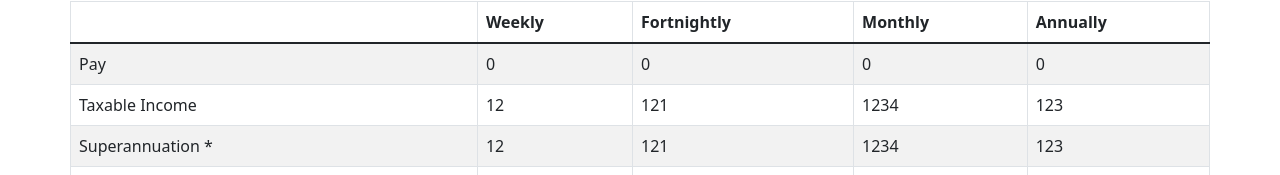
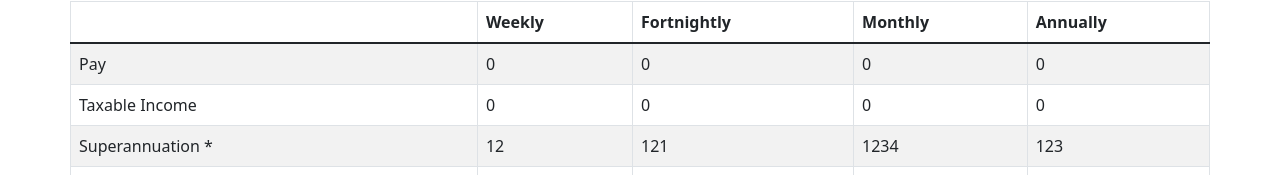
Before and after one commit to RayhanKabir29/fintech, a React (Create React App) app: page /taxcalc in a window 1280 px wide. Shown: the part 495-670 px from the top of the page. Built offline with nearby package versions, Linux system fonts and the light colour scheme.

Commit message:
table data

```diff
--- a/src/Pages/TaxCalculator/TaxCalculator.js
+++ b/src/Pages/TaxCalculator/TaxCalculator.js
@@ -19,13 +19,18 @@ const TaxCalculator = () => {
   ]);
   const [year, setYear] = useState(null);
   const [dateType, setDateType] = useState(null);
-  // const [calculation, setCalculation] = useState(null);
   const [calculated, setCalculated] = useState(0);
 
   const [weeklySalary, setWeeklySalary] = useState(0);
   const [fortnightlySalary, setFortnightlySalary] = useState(0);
   const [monthlySalary, setMonthlySalary] = useState(0);
   const [annualSalary, setAnnualSalary] = useState(0);
+
+  const [weaklyTaxableIncome, setWeaklyTaxableIncome] = useState(0);
+  const [fortnightlyTaxableIncome, setFortnightlyTaxableIncome] = useState(0);
+  const [monthlyTaxableIncome, setMonthlyTaxableIncome] = useState(0);
+  const [annualTaxableIncome, setAnnualTaxableIncome] = useState(0);
+
   const options = [
     {
       label: "Includes Superannuation",
@@ -74,12 +79,34 @@ const TaxCalculator = () => {
       if (el.value === "non-resident") {
         additionalCharge += 7;
       }
+      if (el.value === "working-holiday-visa") {
+        additionalCharge += 3;
+      }
+      if (el.value === "no-tax-free-threshold") {
+        additionalCharge += 4;
+      }
+      if (el.value === "help-and-tsl") {
+        additionalCharge += 6;
+      }
+      if (el.value === "student-loan") {
+        additionalCharge += 8;
+      }
+      if (el.value === "withhold-tax-offsets") {
+        additionalCharge += 9;
+      }
     });
     if (dateType === "Weakly") {
       setWeeklySalary(salary / 1 + additionalCharge);
+      setWeaklyTaxableIncome(salary / 1 - 50);
+
       setFortnightlySalary(salary * 2 + additionalCharge);
+      setFortnightlyTaxableIncome(salary * 2 - 50);
+
       setMonthlySalary(salary * 4 + additionalCharge);
+      setMonthlyTaxableIncome(salary * 4 - 50);
+
       setAnnualSalary(salary * 52 + additionalCharge);
+      setAnnualTaxableIncome(salary * 52 - 50);
     } else if (dateType === "Fortnight") {
       setWeeklySalary(salary / 2 + additionalCharge);
       setFortnightlySalary(salary / 1 + additionalCharge);
@@ -190,10 +217,10 @@ const TaxCalculator = () => {
               </tr>
               <tr>
                 <td>Taxable Income</td>
-                <td>12</td>
-                <td>121</td>
-                <td>1234</td>
-                <td>123</td>
+                <td>{weaklyTaxableIncome}</td>
+                <td>{fortnightlyTaxableIncome}</td>
+                <td>{monthlyTaxableIncome}</td>
+                <td>{annualTaxableIncome}</td>
               </tr>
               <tr>
                 <td>Superannuation *</td>
```
